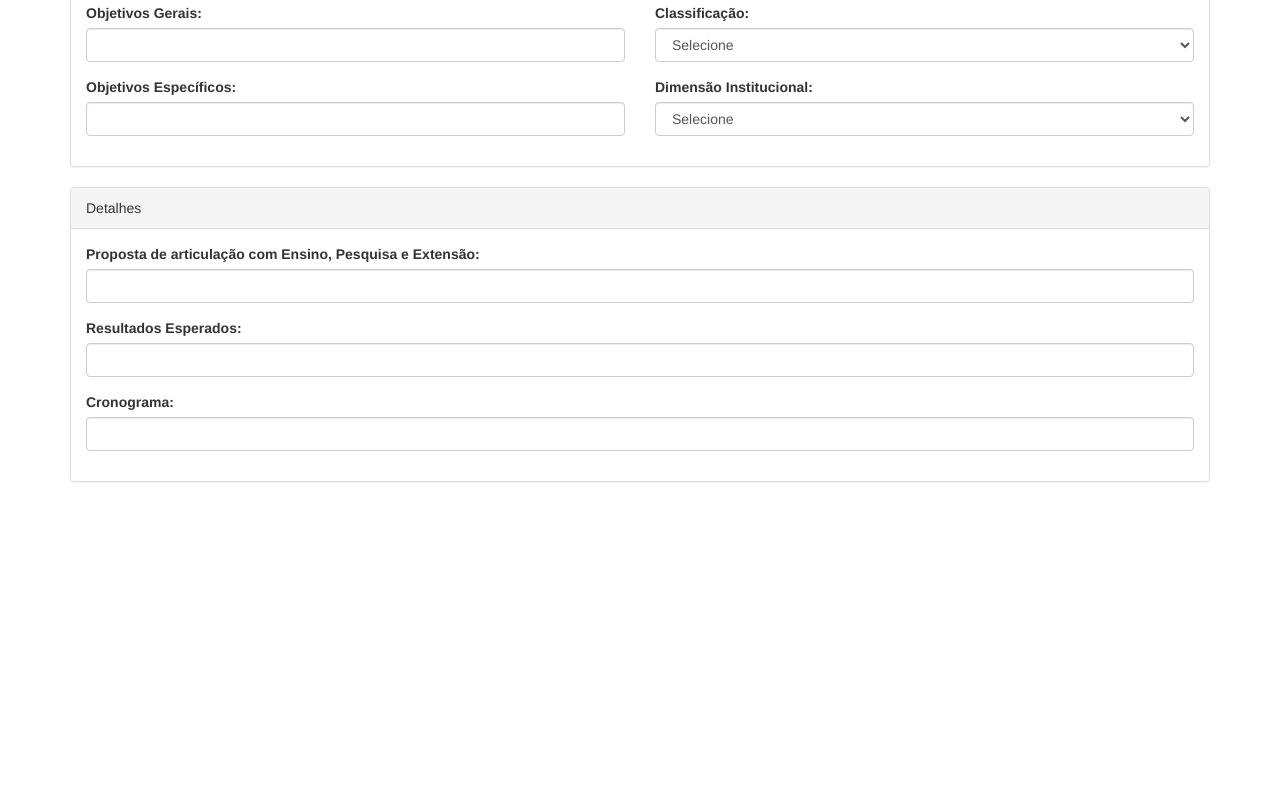
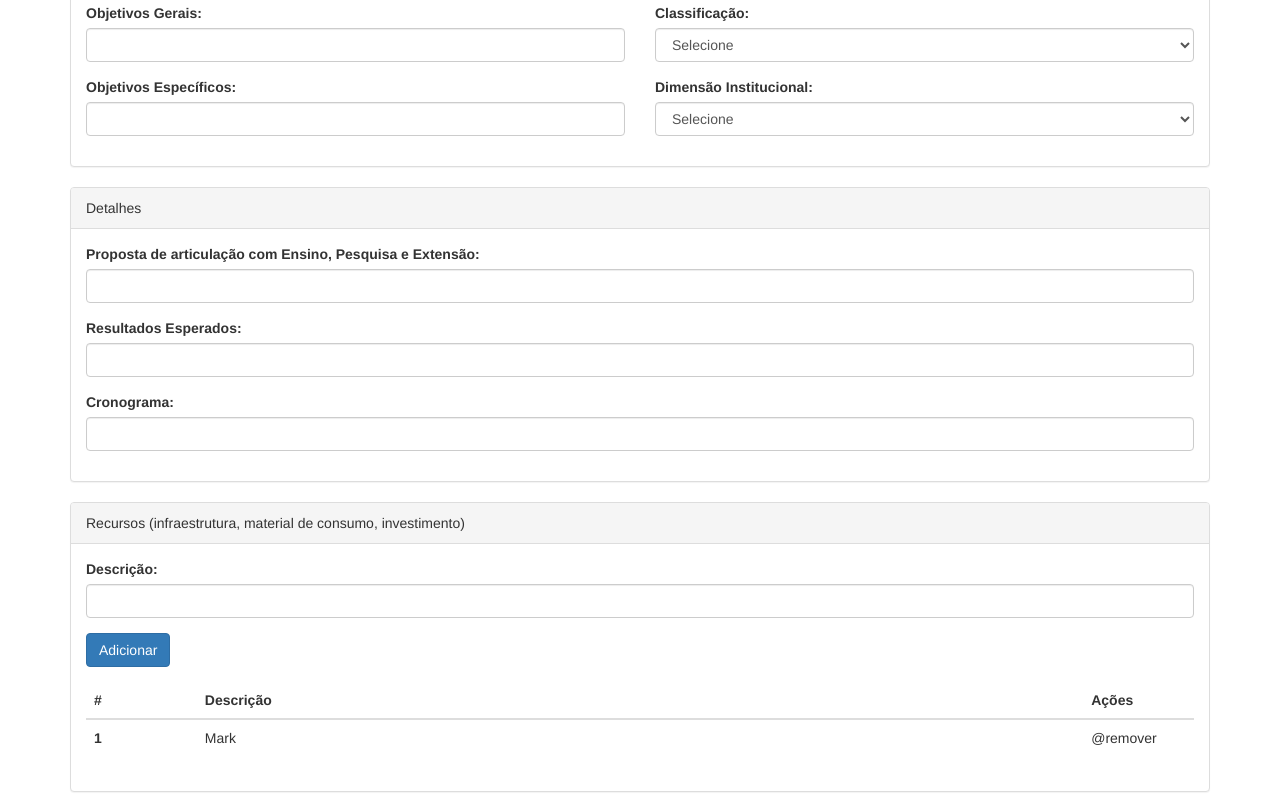
Before and after one commit to JonataBecker/EngenhariaSoftwareFront, a website: page index.html at #!/projeto/cadastro in a window 1280 px wide. Shown: the part 356-1168 px from the top of the page. Before the commit the page ends 858 px from the top, so only its background shows below. Drawn offline with nearby package versions, Linux system fonts and the light colour scheme; some packages are replaced by stand-ins of ours.

Commit message:
construindo panel 'Recursos'

```diff
--- a/app/projeto/projetoCadastro.html
+++ b/app/projeto/projetoCadastro.html
@@ -111,8 +111,47 @@
             </div>
         </div>
 
+        <div class="panel panel-default">
+            <div class="panel-heading">Recursos (infraestrutura, material de consumo, investimento)</div>
+            <div class="panel-body">
+
+                <div class="form-group">
+                    <div class="col-md-12">
+                        <label for="recurso_descricao" class="form-label">Descrição:</label>
+                        <input id="recurso_descricao" class="form-control" name="descricao" type="text">
+                    </div>
+                </div>
+
+                <div class="form-group">
+                    <div class="col-md-12">
+                        <button id="button_adicionar_recurso" type="button" class="btn btn-primary">Adicionar</button>
+                    </div>
+                </div>
+
+                <div class="table-responsive">
+                    <table class="table table-hover">
+                        <thead>
+                            <tr>
+                                <th width="10%">#</th>
+                                <th width="80%">Descrição</th>
+                                <th width="10%">Ações</th>
+                            </tr>
+                        </thead>
+                        <tbody>
+                            <tr>
+                                <th scope="row">1</th>
+                                <td>Mark</td>
+                                <td>@remover</td>
+                            </tr>
+                        </tbody>
+                    </table>
+                </div>
+
+            </div>
+        </div>
+
         <!-- <div class="panel panel-default">
-            <div class="panel-heading">Recursos</div>
+            <div class="panel-heading"></div>
             <div class="panel-body">
 
                 <div class="form-group">
```
